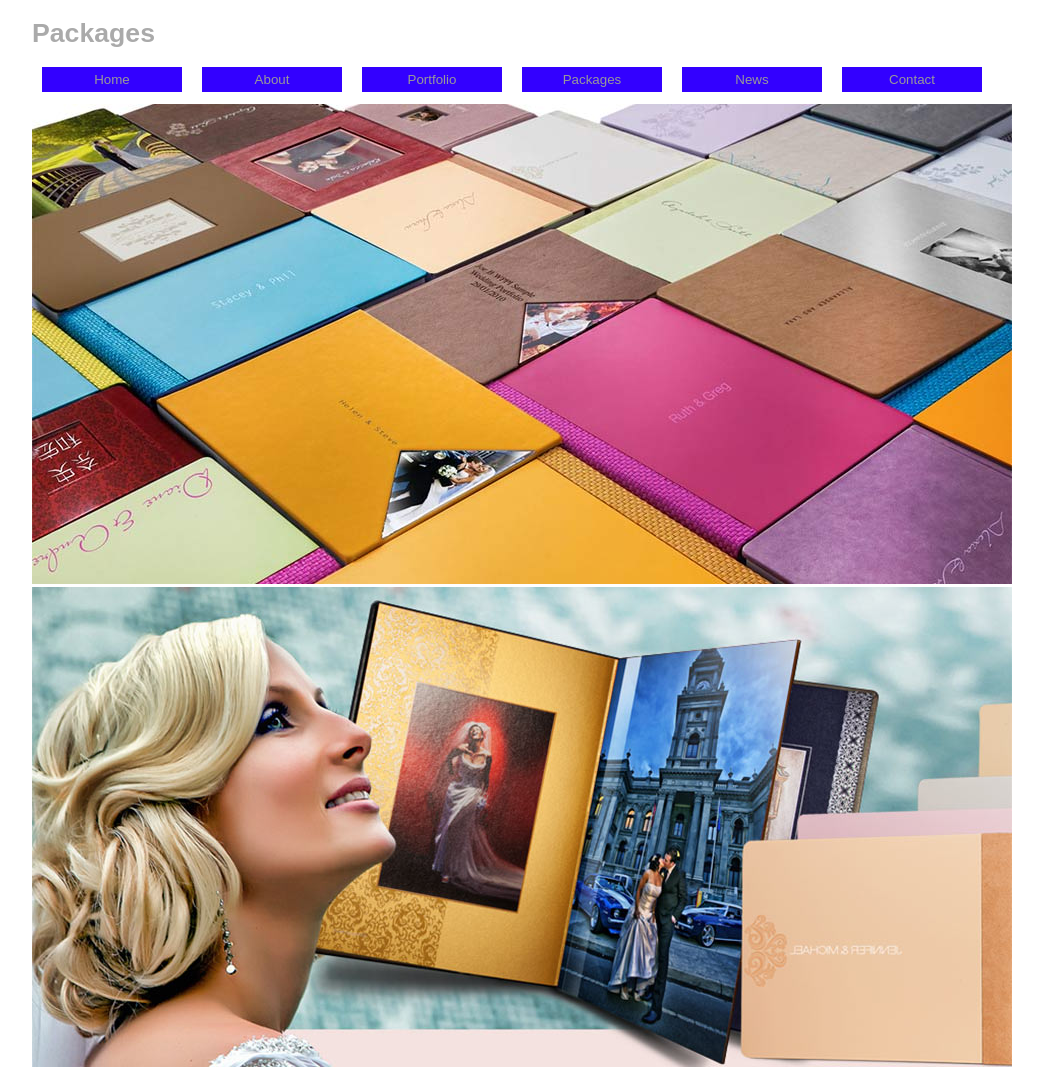
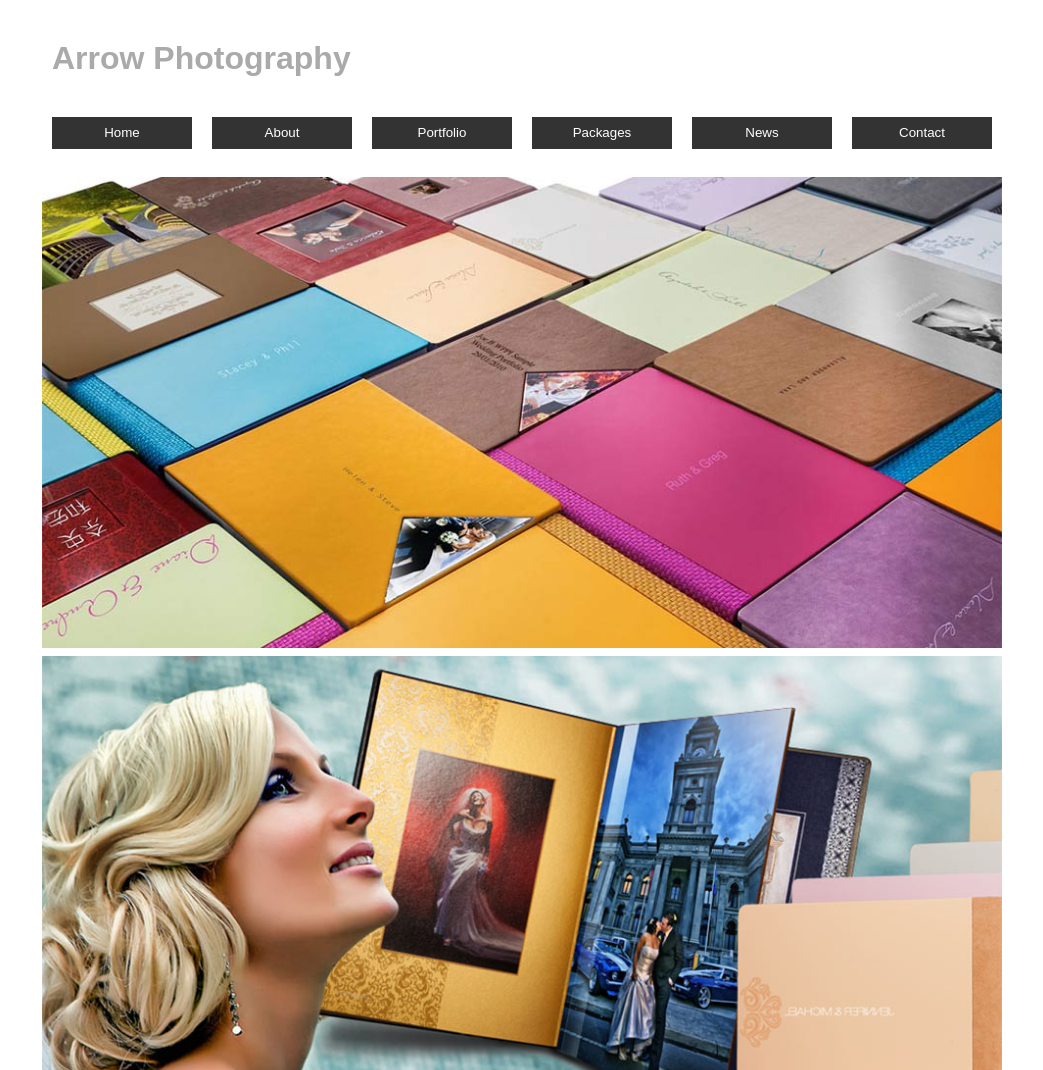
Before and after one commit to csalwin/classSite, a plain HTML site: page packages/index.html in a window 1280 px wide. Shown: the top 1070 px of the page, without its empty margins (118-1161 px from the left). Drawn offline with Linux system fonts and the light colour scheme.

Commit message:
added css normalize and reset

```diff
--- /dev/null
+++ b/assets/css/normalize.css
@@ -0,0 +1,63 @@
+@import "reset.css";
+
+body {
+    font: 16px/1 sans-serif;
+
+}
+
+h1 {
+    font-size: 32px;
+    padding: 24px 0;
+}
+
+h2 {
+    font-size: 28px;
+    padding: 18px 0;
+}
+ h3 {
+    font-size: 20px;
+    padding: 14px 0;
+ }
+
+p {
+    padding: 12px 0;
+    line-height: 24px;
+}
+
+ul,ol{
+    padding-left: 18px;
+    list-style: disc;
+}
+
+ol {
+    list-style: decimal;
+}
+
+nav ul {
+    padding: 0;
+    list-style: none;
+}
+nav a {
+    text-decoration: none;
+}
+
+header {
+    margin-top: 0;
+}
+
+header,section,footer {
+    margin: 24px 0;
+}
+
+footer {
+    margin-bottom: 0;
+}
+
+
+h1,h2,h3,strong {
+    font-weight: bold;
+}
+
+em {
+    font-style: italic;
+}
--- a/assets/css/reset.css
+++ b/assets/css/reset.css
@@ -0,0 +1,43 @@
+html, body, div, span, applet, object, iframe,
+h1, h2, h3, h4, h5, h6, p, blockquote, pre,
+a, abbr, acronym, address, big, cite, code,
+del, dfn, em, img, ins, kbd, q, s, samp,
+small, strike, strong, sub, sup, tt, var,
+b, u, i, center,
+dl, dt, dd, ol, ul, li,
+fieldset, form, label, legend,
+table, caption, tbody, tfoot, thead, tr, th, td,
+article, aside, canvas, details, embed,
+figure, figcaption, footer, header, hgroup,
+menu, nav, output, ruby, section, summary,
+time, mark, audio, video {
+    margin: 0;
+    padding: 0;
+    border: 0;
+    font-size: 100%;
+    font: inherit;
+    vertical-align: baseline;
+}
+/* HTML5 display-role reset for older browsers */
+article, aside, details, figcaption, figure,
+footer, header, hgroup, menu, nav, section {
+    display: block;
+}
+body {
+    line-height: 1;
+}
+ol, ul {
+    list-style: none;
+}
+blockquote, q {
+    quotes: none;
+}
+blockquote:before, blockquote:after,
+q:before, q:after {
+    content: '';
+    content: none;
+}
+table {
+    border-collapse: collapse;
+    border-spacing: 0;
+}
--- a/assets/css/styles.css
+++ b/assets/css/styles.css
@@ -1,31 +1,17 @@
-/*
-
-Reset Normalise Style
-
- */
 
 
+@import "normalize.css";
 
 /* HTML styles */
 body {
-    font-family: sans-serif;
-    font-size: smaller;
+    font: smaller/ 160% sans-serif;
     color: #AAAAAA;
-    width: 980px;
-    margin-left: auto;
-    margin-right: auto;
-
-
-
-}
-
-div img {
-    width: 100%;
+    width: 960px;
+    margin: 0 auto;
 
 }
 
 a{
-
     color: #999999;
     text-decoration: none;
 }
@@ -35,7 +21,6 @@ a:visited{
 }
 
 a:link{
-
 
 }
 
@@ -47,44 +32,65 @@ a:hover{
     color: #FF0000
 }
 
-header ul {
+nav ul {
+    text-align: center;
     list-style: none;
-    padding-left: 0px;
-    padding-right: 0px;
-    height: 24px
-
-
+    padding: 0;
+    margin: 24px 0;
+    height: 24px;
 }
 
-header li {
+nav li {
     width: 140px;
     float: left;
-    display: inline;
-    text-align: center;
-    margin-right: 10px;
-    margin-left: 10px;
-
+    margin: 0 10px;
 
 }
 
 
-header a{
-    background-color: #3300FF;
+nav a{
+    text-decoration: none;
+    color: #FFFFFF;
+    background-color: #333333;
     display: block;
-    padding-top: 5px;
-    padding-bottom: 5px;
+    padding:5px 0;
 
 }
 
-header a:hover {
-
+nav a:hover {
+    color: #333333;
     background-color: #999999;
 }
 
+h1 {
+    padding: 24px 10px;
+
+}
+
+div img {
+    width: 100%;
+
+}
+
+/*
 footer ul {
+
+    padding: 0;
+    margin: 24px 0;
+    height: 24px;
     list-style: none;
-    padding-left: 0px;
-    padding-right: 0px;
+}
+
+Same as the header ul so put both in one term saving code making the page load faster
+*/
+
+footer li {
+    width: 460px;
+
+}
+
+footer p {
+    padding: 10px;
 }
 
 /* Class styles */
--- a/packages/index.html
+++ b/packages/index.html
@@ -6,17 +6,19 @@
     <link href="../assets/css/styles.css" rel="stylesheet" media="all" />
 </head>
 <body>
-<header>
-    <h1>Packages</h1>
+<header><!-- Start Of Header-->
+    <h1>Arrow Photography</h1>
+    <nav>
         <ul>
             <li><a href="../index.html">Home</a></li>
             <li><a href="../about.html">About</a></li>
-        <li><a href="../portfolio">Portfolio</a></li>
+            <li><a href="../portfolio/index.html">Portfolio</a></li>
             <li><a href="../packages/index.html">Packages</a></li>
             <li><a href="../news.html">News</a></li>
             <li><a href="../contact.html">Contact</a></li>
         </ul>
-</header>
+    </nav>
+</header><!--End Of Header-->
 
 <div id="content">
 
```
Also changed, not shown: 1 other file. Lines whose indentation alone changed are shown as unchanged.
